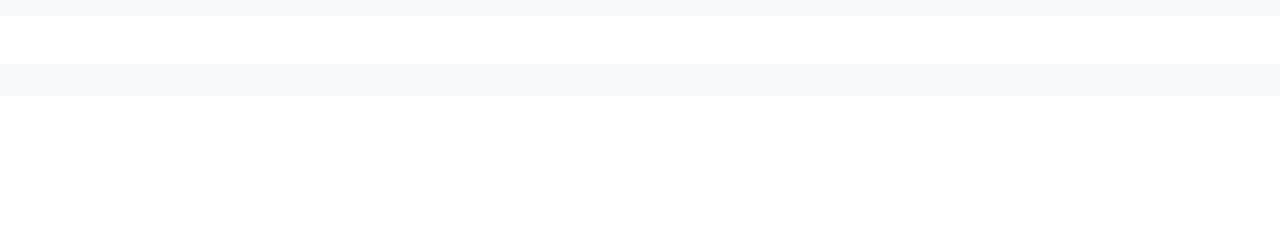
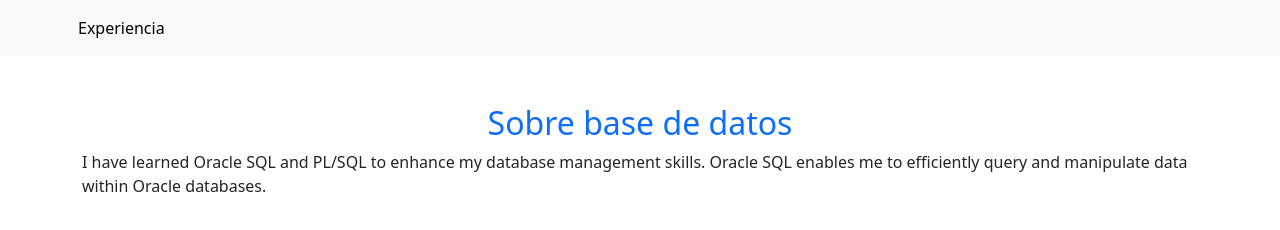
Before and after one commit to JosueGarciaAbata/PracticaGit4A_GarciaJosue, a plain HTML site: page experiencia.html in a window 1280 px wide. Drawn offline with nearby package versions, Linux system fonts and the light colour scheme.

Commit message:
Se agregó la experiencia de base de datos

```diff
--- a/experiencia.html
+++ b/experiencia.html
@@ -18,13 +18,22 @@
             </button>
             <div class="collapse navbar-collapse" id="navbarNav">
                 <ul class="navbar-nav">
-
+                    <li class="nav-item">
+                        <a class="nav-link active" href="#experiencia-laboral">Experiencia</a>
+                    </li>
                 </ul>
             </div>
         </nav>
     </header>
 
     <main class="container mt-5">
+        <!-- Sección: Experiencia Laboral -->
+        <section id="experiencia-laboral" class="mb-5">
+            <h2 class="text-primary text-center">Sobre base de datos</h2>
+            <p>I have learned Oracle SQL and PL/SQL to enhance my database management skills. Oracle SQL
+                enables me to efficiently
+                query and manipulate data within Oracle databases.</p>
+        </section>
     </main>
 
     <footer class="bg-light text-center py-3">
```
